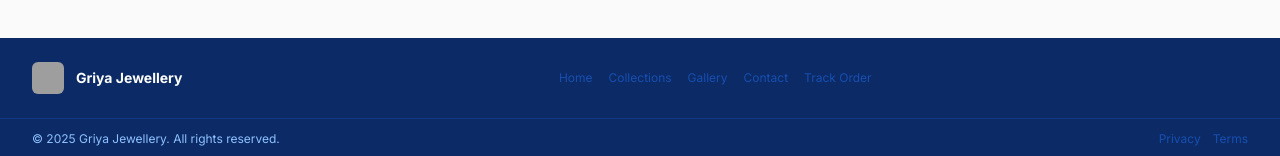
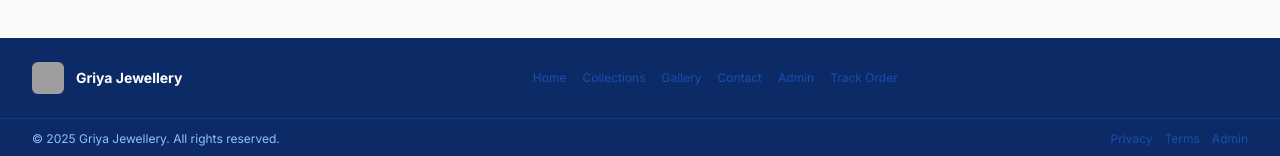
Before and after one commit to arunteja30/griya-Ecom, a React (Vite) app: page / in a window 1280 px wide. Shown: the part 641-797 px from the top of the page. Built offline with nearby package versions, Linux system fonts and the light colour scheme; no server answers; the database is empty; grey boxes are pictures that could not be loaded.

Commit message:
Add Admin link to Footer component

```diff
--- a/src/components/Footer.jsx
+++ b/src/components/Footer.jsx
@@ -30,6 +30,7 @@ export default function Footer() {
           <Link to="/collections" className="hover:text-white">Collections</Link>
           <Link to="/gallery" className="hover:text-white">Gallery</Link>
           <Link to="/contact" className="hover:text-white">Contact</Link>
+          <Link to="/admin" className="hover:text-white">Admin</Link>
           <a href="/track-order" className="hover:underline">Track Order</a>
         </nav>
 
@@ -50,6 +51,7 @@ export default function Footer() {
           <div className="flex items-center gap-3">
             <Link to="/privacy" className="hover:text-white">Privacy</Link>
             <Link to="/terms" className="hover:text-white">Terms</Link>
+            <Link to="/admin" className="hover:text-white">Admin</Link>
           </div>
         </div>
       </div>
```
